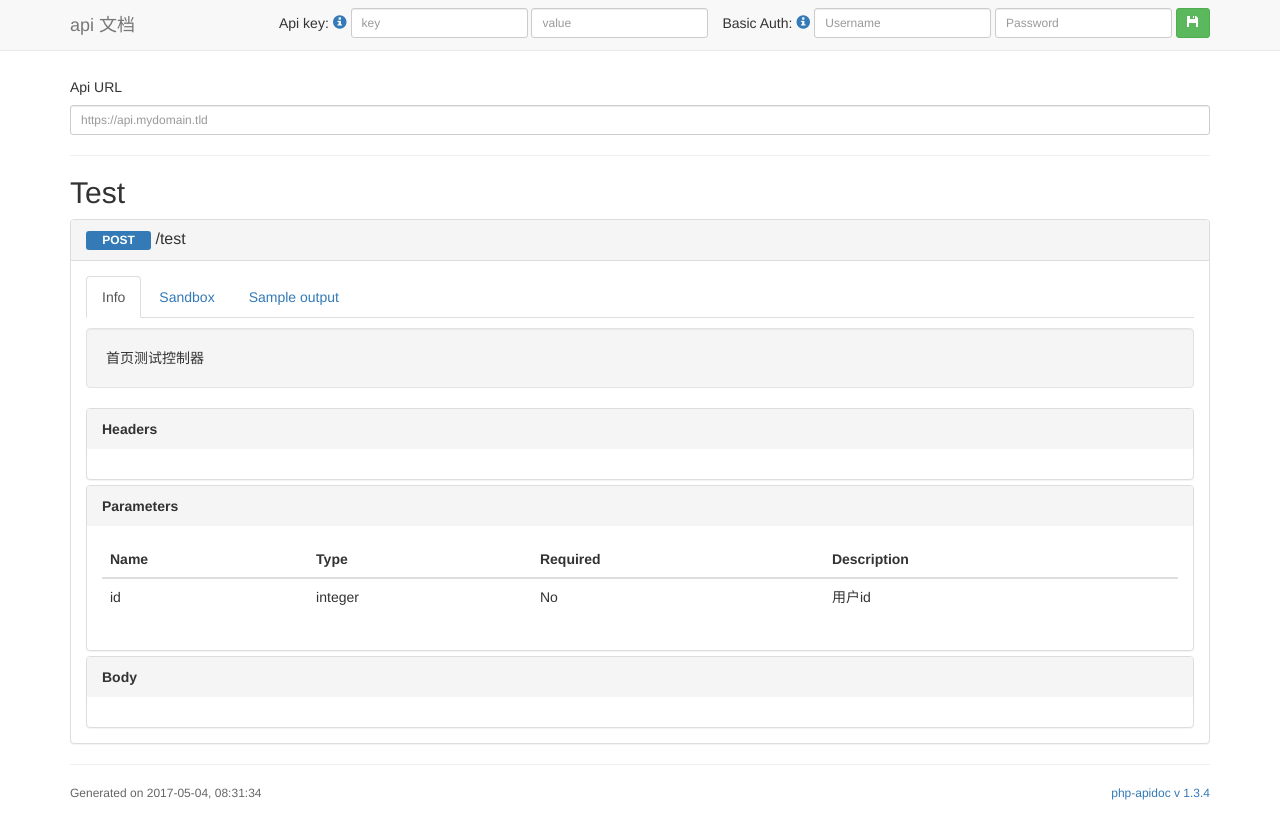
After one commit to Lidisam/simple-mvc-for-composer, a PHP site: page /apidocs/api.html in a window 1280 px wide, after a click on "/test". The commit adds this page. Run offline with PHP 8.4, Linux system fonts and the light colour scheme; some libraries are stand-ins or nearby versions.

Commit message:
添加apidoc用于生成文档

```diff
--- /dev/null
+++ b/apidocs/api.html
@@ -0,0 +1,405 @@
+<!DOCTYPE html>
+<html lang="en">
+<head>
+    <meta charset="utf-8">
+    <meta http-equiv="X-UA-Compatible" content="IE=edge">
+    <meta name="viewport" content="width=device-width, initial-scale=1.0">
+    <meta name="description" content="php-apidoc - apid documenation generator">
+    <meta name="author" content="Calin Rada">
+    <title>api 文档</title>
+    <link href="https://netdna.bootstrapcdn.com/bootstrap/3.0.3/css/bootstrap.min.css" rel="stylesheet">
+    <style type="text/css">
+        body      { padding-top: 70px; margin-bottom: 15px; }
+        .tab-pane { padding-top: 10px; }
+        .mt0      { margin-top: 0px; }
+        .footer   { font-size: 12px; color: #666; }
+        .label    { display: inline-block; min-width: 65px; padding: 0.3em 0.6em 0.3em; }
+        .string   { color: green; }
+        .number   { color: darkorange; }
+        .boolean  { color: blue; }
+        .null     { color: magenta; }
+        .key      { color: red; }
+        .popover  { max-width: 400px; max-height: 400px; overflow-y: auto;}
+    </style>
+</head>
+<body>
+    <!-- Fixed navbar -->
+    <div class="navbar navbar-default navbar-fixed-top" role="navigation">
+      <div class="container">
+        <div class="navbar-header">
+          <button type="button" class="navbar-toggle" data-toggle="collapse" data-target=".navbar-collapse">
+            <span class="sr-only">Toggle navigation</span>
+            <span class="icon-bar"></span>
+            <span class="icon-bar"></span>
+            <span class="icon-bar"></span>
+          </button>
+          <a class="navbar-brand" href="#">api 文档</a>
+        </div>
+        <div class="navbar-collapse collapse">
+            <form class="navbar-form navbar-right">
+                <div class="form-group">
+                    Api key: <a href="javascript:void(0);" class="tooltipP" data-toggle="tooltip" title="Api key header with api key (key) and api key value (value) "><span class="glyphicon glyphicon-info-sign"></span></a>
+                </div>
+                <div class="form-group">
+                    <input type="text" class="form-control input-sm" placeholder="key" id="apikey_key">
+                </div>
+                <div class="form-group">
+                    <input type="text" class="form-control input-sm" placeholder="value" id="apikey_value">
+                </div>
+                <div class="form-group" style="margin-left: 10px;">
+                    Basic Auth: <a href="javascript:void(0);" class="tooltipP" data-toggle="tooltip" title="If needed"><span class="glyphicon glyphicon-info-sign"></span></a>
+                </div>
+                <div class="form-group">
+                    <input type="text" class="form-control input-sm" placeholder="Username" id="basic_auth_username">
+                </div>
+                <div class="form-group">
+                    <input type="text" class="form-control input-sm" placeholder="Password" id="basic_auth_password">
+                </div>
+                <div class="form-group">
+                    <button type="button" class="btn btn-success btn-sm tooltipP" data-toggle="tooltip" title="Save API key and Basic Auth data in localstorage" id="save_auth_data">
+                        <span class="glyphicon glyphicon-floppy-disk" aria-hidden="true"></span>
+                    </button>
+                </div>
+            </form>
+        </div><!--/.nav-collapse -->
+      </div>
+    </div>
+
+    <div class="container">
+        <div class="row">
+            <div class="col-md-12">
+                <h5>Api URL</h5>
+                <input id="apiUrl" type="text" class="form-control input-sm" placeholder="https://api.mydomain.tld">
+            </div>
+        </div>
+        <hr>
+        <div class="panel-group" id="accordion">
+            <h2>Test</h2>
+
+<div class="panel panel-default">
+    <div class="panel-heading">
+        <h4 class="panel-title">
+            <span class="label label-primary">POST</span> <a data-toggle="collapse" data-parent="#accordion0" href="#collapseOne0"> /test</a>
+        </h4>
+    </div>
+    <div id="collapseOne0" class="panel-collapse collapse">
+        <div class="panel-body">
+
+            <!-- Nav tabs -->
+            <ul class="nav nav-tabs" id="php-apidoctab0">
+                <li class="active"><a href="#info0" data-toggle="tab">Info</a></li>
+                <li><a href="#sandbox0" data-toggle="tab">Sandbox</a></li>
+                <li><a href="#sample0" data-toggle="tab">Sample output</a></li>
+            </ul>
+
+            <!-- Tab panes -->
+            <div class="tab-content">
+
+                <div class="tab-pane active" id="info0">
+                    <div class="well">
+                    首页测试控制器
+                    </div>
+                    <div class="panel panel-default">
+                      <div class="panel-heading"><strong>Headers</strong></div>
+                      <div class="panel-body">
+
+                      </div>
+                    </div>
+                    <div class="panel panel-default">
+                      <div class="panel-heading"><strong>Parameters</strong></div>
+                      <div class="panel-body">
+
+<table class="table table-hover">
+    <thead>
+        <tr>
+            <th>Name</th>
+            <th>Type</th>
+            <th>Required</th>
+            <th>Description</th>
+        </tr>
+    </thead>
+    <tbody>
+
+<tr>
+    <td>id</td>
+    <td>integer</td>
+    <td>No</td>
+    <td>用户id</td>
+</tr>
+    </tbody>
+</table>
+                      </div>
+                    </div>
+                    <div class="panel panel-default">
+                      <div class="panel-heading"><strong>Body</strong></div>
+                      <div class="panel-body">
+
+                      </div>
+                    </div>
+                </div><!-- #info -->
+
+                <div class="tab-pane" id="sandbox0">
+                    <div class="row">
+                        <div class="col-md-12">
+
+        <div class="col-md-6">
+    Headers
+    <hr/>
+    <div class="headers">
+
+    </div>
+    </div>
+    <div class="col-md-6">
+<form enctype="application/x-www-form-urlencoded" role="form" action="/test" method="post" name="form0" id="form0">
+
+    Parameters
+    <hr/>
+
+<div class="form-group">
+    <label class="control-label" for="id">id</label>
+    <input type="text" class="form-control input-sm" id="id" placeholder="用户id - Ex: " name="id">
+</div>
+    <button type="submit" class="btn btn-success send" rel="0">Send</button>
+</form></div>
+                        </div>
+                        <div class="col-md-12">
+                            Response
+                            <hr>
+                            <div class="col-md-12" style="overflow-x:auto">
+                                <pre id="response_headers0"></pre>
+                                <pre id="response0"></pre>
+                            </div>
+                        </div>
+                    </div>
+                </div><!-- #sandbox -->
+
+                <div class="tab-pane" id="sample0">
+                    <div class="row">
+                        <div class="col-md-12">
+
+<pre id="sample_resp_header0">HTTP 200 OK</pre>
+
+
+<hr>
+<pre id="sample_response0">{
+  'transaction_id':'int',
+  'transaction_status:'string'
+ }</pre>
+                        </div>
+                    </div>
+                </div><!-- #sample -->
+
+            </div><!-- .tab-content -->
+        </div>
+    </div>
+</div>
+        </div>
+        <hr>
+
+        <div class="row mt0 footer">
+            <div class="col-md-6" align="left">
+                Generated on 2017-05-04, 08:31:34
+            </div>
+            <div class="col-md-6" align="right">
+                <a href="https://github.com/calinrada/php-apidoc" target="_blank">php-apidoc v 1.3.4</a>
+            </div>
+        </div>
+
+    </div> <!-- /container -->
+
+    <script src="https://code.jquery.com/jquery-1.10.2.min.js"></script>
+    <script src="https://netdna.bootstrapcdn.com/bootstrap/3.0.3/js/bootstrap.min.js"></script>
+    <script type="text/javascript">
+    function syntaxHighlight(json) {
+        if (typeof json != 'string') {
+            json = JSON.stringify(json, undefined, 2);
+        }
+        json = json.replace(/&/g, '&amp;').replace(/</g, '&lt;').replace(/>/g, '&gt;');
+        return json.replace(/("(\\u[a-zA-Z0-9]{4}|\\[^u]|[^\\"])*"(\s*:)?|\b(true|false|null)\b|-?\d+(?:\.\d*)?(?:[eE][+\-]?\d+)?)/g, function(match) {
+            var cls = 'number';
+            if (/^"/.test(match)) {
+                if (/:$/.test(match)) {
+                    cls = 'key';
+                } else {
+                    cls = 'string';
+                }
+            } else if (/true|false/.test(match)) {
+                cls = 'boolean';
+            } else if (/null/.test(match)) {
+                cls = 'null';
+            }
+            return '<span class="' + cls + '">' + match + '</span>';
+        });
+    }
+
+    function prepareStr(str) {
+        try {
+            return syntaxHighlight(JSON.stringify(JSON.parse(str.replace(/'/g, '"')), null, 2));
+        } catch (e) {
+            return str;
+        }
+    }
+    var storage = (function() {
+        var uid = new Date;
+        var storage;
+        var result;
+        try {
+            (storage = window.localStorage).setItem(uid, uid);
+            result = storage.getItem(uid) == uid;
+            storage.removeItem(uid);
+            return result && storage;
+        } catch (exception) {}
+    }());
+
+    $.fn.serializeObject = function()
+    {
+        var o = {};
+        var a = this.serializeArray();
+        $.each(a, function() {
+            if(!this.value) {
+                return;
+            }
+            if (o[this.name] !== undefined) {
+                if (!o[this.name].push) {
+                    o[this.name] = [o[this.name]];
+                }
+                o[this.name].push(this.value || '');
+            } else {
+                o[this.name] = this.value || '';
+            }
+        });
+        return o;
+    };
+
+    $(document).ready(function() {
+
+        if (storage) {
+            $('#basic_auth_username').val(storage.getItem('basicAuthUsername'));
+            $('#basic_auth_password').val(storage.getItem('basicAuthPassword'));
+            $('#apikey_key').val(storage.getItem('apiKey'));
+            $('#apikey_value').val(storage.getItem('apiKeyValue'));
+        }
+
+        $('#php-apidoctab a').click(function(e) {
+            e.preventDefault()
+            $(this).tab('show')
+        });
+
+        $('.tooltipP').tooltip({
+            placement: 'bottom'
+        });
+
+        $('code[id^=response]').hide();
+
+        $.each($('pre[id^=sample_response],pre[id^=sample_post_body]'), function() {
+            if ($(this).html() == 'NA') {
+                return;
+            }
+            var str = prepareStr($(this).html());
+            $(this).html(str);
+        });
+
+        $("[data-toggle=popover]").popover({placement:'right'});
+
+        $('[data-toggle=popover]').on('shown.bs.popover', function() {
+            var $sample = $(this).parent().find(".popover-content"),
+                str = $(this).data('content');
+            if (typeof str == "undefined" || str === "") {
+                return;
+            }
+            var str = prepareStr(str);
+            $sample.html('<pre>' + str + '</pre>');
+        });
+
+        $('body').on('click', '#save_auth_data', function(e) {
+            if (storage) {
+                storage.setItem('basicAuthUsername', $('#basic_auth_username').val());
+                storage.setItem('basicAuthPassword', $('#basic_auth_password').val());
+                storage.setItem('apiKey', $('#apikey_key').val());
+                storage.setItem('apiKeyValue', $('#apikey_value').val());
+            } else {
+                alert('Your browser does not support local storage');
+            }
+        });
+
+        $('body').on('click', '.send', function(e) {
+            e.preventDefault();
+            var form = $(this).closest('form');
+            //added /g to get all the matched params instead of only first
+            var matchedParamsInRoute = $(form).attr('action').match(/[^{]+(?=\})/g);
+            var theId = $(this).attr('rel');
+            //keep a copy of action attribute in order to modify the copy
+            //instead of the initial attribute
+            var url = $(form).attr('action');
+
+            //get form serialized data in order to remove matchedParams
+            var serializedData = $(form).serializeObject();
+
+            var index, key, value;
+
+            if(matchedParamsInRoute) {
+                for (index = 0; index < matchedParamsInRoute.length; ++index) {
+                    try {
+                        key = matchedParamsInRoute[index];
+                        value = serializedData[key];
+                        if (typeof value == "undefined") value ="";
+                        url = url.replace("{" + key + "}", value);
+                        delete serializedData[key];
+                    } catch (err) {
+                        console.log(err);
+                    }
+                }
+            }
+
+            var st_headers = {};
+
+            var basicAuthUsername = $('#basic_auth_username').val();
+            var basicAuthPassword = $('#basic_auth_password').val();
+            var apiKey = $('#apikey_key').val();
+            var apiKeyValue = $('#apikey_value').val();
+
+            if(apiKey.length > 0 && apiKeyValue.length > 0) {
+                st_headers[apiKey] = apiKeyValue;
+            }
+
+            if (basicAuthUsername != '' && basicAuthPassword != '') {
+                st_headers['Authorization'] = "Basic " + btoa(basicAuthUsername + ":" + basicAuthPassword);
+            }
+
+            $("#sandbox" + theId + " .headers input[type=text]").each(function() {
+                val = $(this).val();
+                if(val.length > 0) {
+                    st_headers[$(this).prop('name')] = val;
+                }
+            });
+
+            $.ajax({
+                url: $('#apiUrl').val() + url,
+                data: serializedData,
+                type: $(form).attr('method') + '',
+                dataType: 'json',
+                headers: st_headers,
+                success: function(data, textStatus, xhr) {
+                    if (typeof data === 'object') {
+                        var str = JSON.stringify(data, null, 2);
+                        $('#response' + theId).html(syntaxHighlight(str));
+                    } else {
+                        $('#response' + theId).html(data || '');
+                    }
+                    $('#response_headers' + theId).html('HTTP ' + xhr.status + ' ' + xhr.statusText + '<br/><br/>' + xhr.getAllResponseHeaders());
+                    $('#response' + theId).show();
+                },
+                error: function(xhr, textStatus, error) {
+                    var str = JSON.stringify($.parseJSON(xhr.responseText), null, 2);
+                    $('#response_headers' + theId).html('HTTP ' + xhr.status + ' ' + xhr.statusText + '<br/><br/>' + xhr.getAllResponseHeaders());
+                    $('#response' + theId).html(syntaxHighlight(str));
+                    $('#response' + theId).show();
+
+                }
+            });
+            return false;
+        });
+    });
+    </script>
+</body>
+</html>
--- a/app/routes.php
+++ b/app/routes.php
@@ -9,6 +9,10 @@ Macaw::get('/', 'App\Controllers\HomeController@home');
 // Macaw::get('/', function() {
 //   echo 'Hello world!';
 // });
+//测试api控制器
+Macaw::post('/test', 'App\Controllers\HomeController@test');
+
+
 
 
 
--- a/composer.json
+++ b/composer.json
@@ -3,6 +3,9 @@
     "noahbuscher/macaw": "dev-master",
     "slim/pdo": "~1.9",
     "xiaoler/blade": "^0.3.1"
+  },
+  "require-dev": {
+    "crada/php-apidoc": "@dev"
   },
   "autoload": {
     "classmap": [
```
Also changed, not shown: apidoc.php (added, +21 -0 lines), app/Controllers/HomeController.php (+19 -4 lines), README.md, 5 other files.
